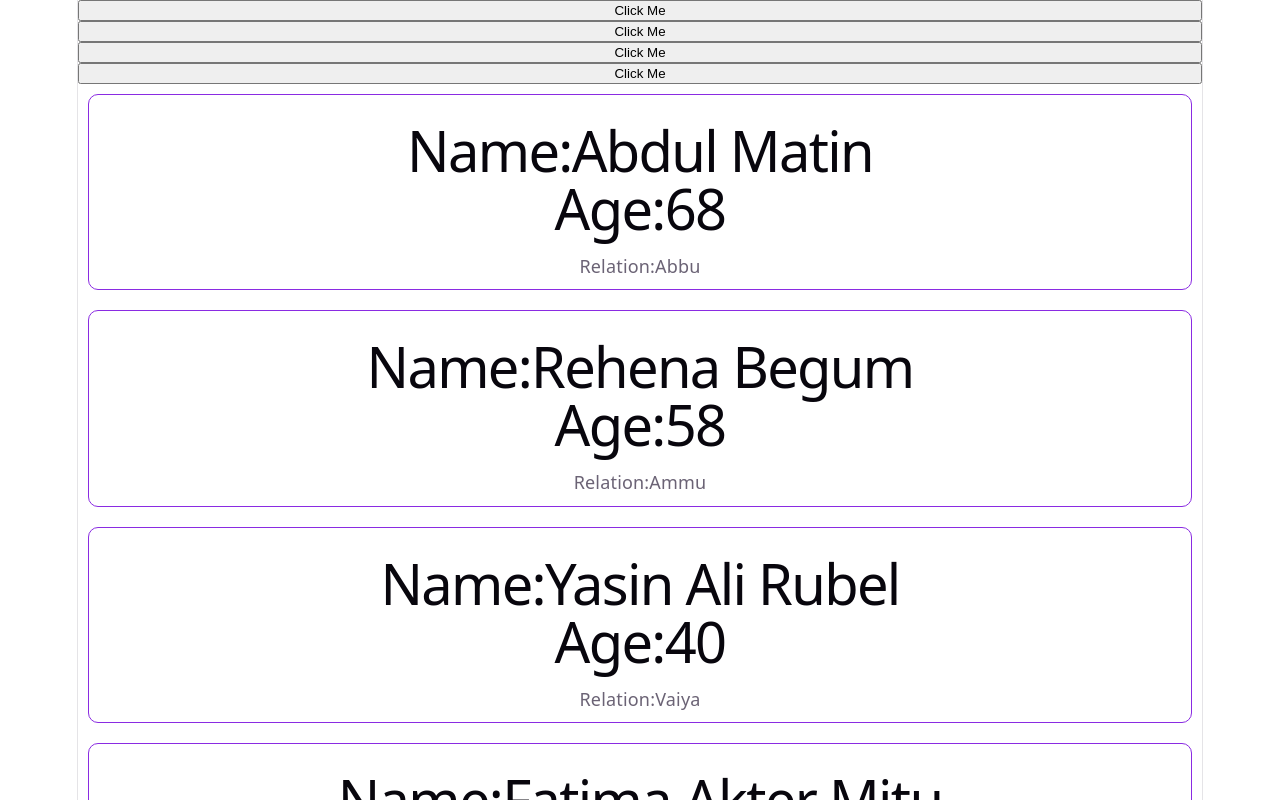
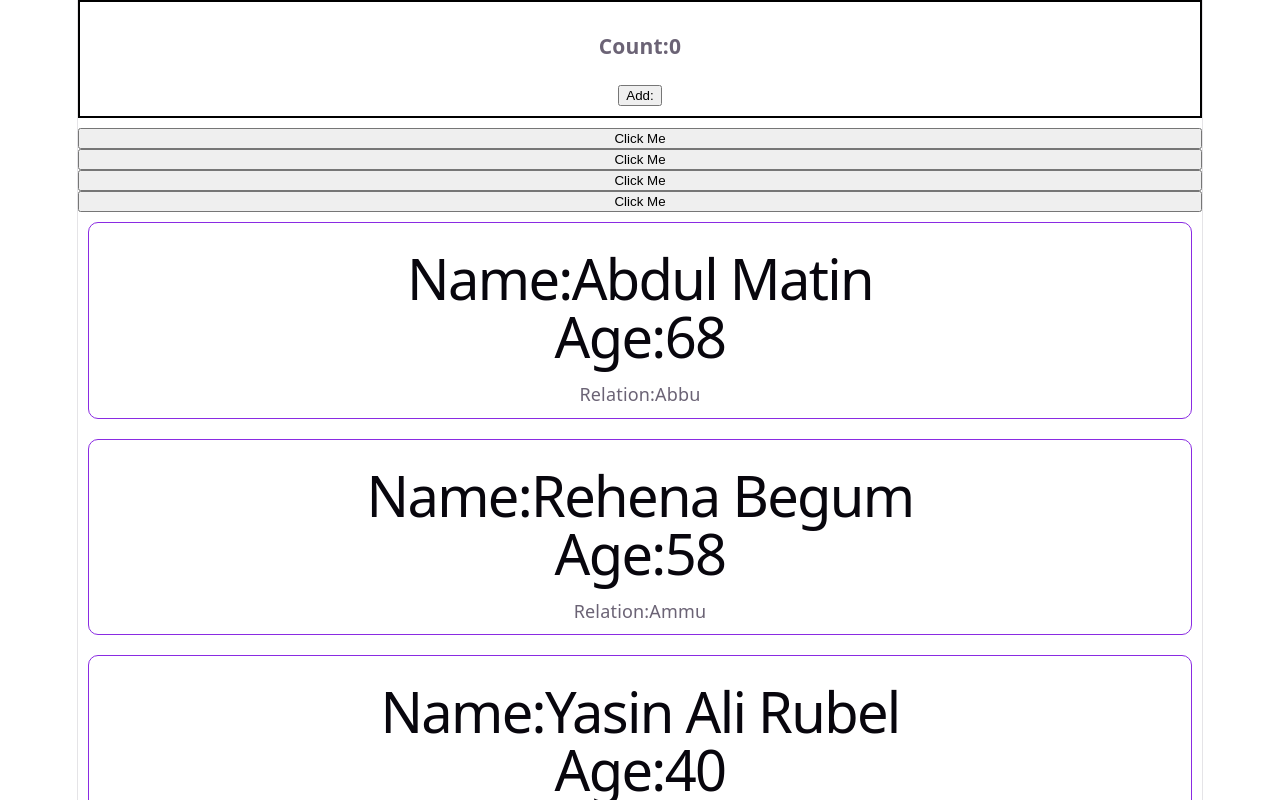
Before and after one commit to Mishu78/react-concepts, a React (Vite) app: page / in a window 1280 px wide. Shown: the top 800 px of the page. Built offline with nearby package versions, Linux system fonts and the light colour scheme.

Commit message:
new count added

```diff
--- a/src/App.jsx
+++ b/src/App.jsx
@@ -26,6 +26,7 @@ function App() {
 
   return (
     <>
+    <Counter></Counter>
 
  <button onClick={handleClick}>Click Me</button>
  <button onClick={function handleClick(){alert('click2')}}>Click Me</button>
--- a/src/Counter.jsx
+++ b/src/Counter.jsx
@@ -1,13 +1,21 @@
 import { useState } from "react"
 export default function Counter(){
     const [count,setCount]=useState(0);
+
+    const handleAdd =()=>{
+     let newCount=count+1;
+     setCount(newCount);
+    }
     let counterStyle={
         border:'2px solid black',
+        gap:'10px',
+        padding:'10px',
+        marginBottom:'10px'
     }
     return (
         <div style={counterStyle}>
             <h3>Count:{count}</h3>
-            <button>Add:</button>
+            <button onClick={handleAdd}>Add:</button>
         </div>
     )
 }
```
